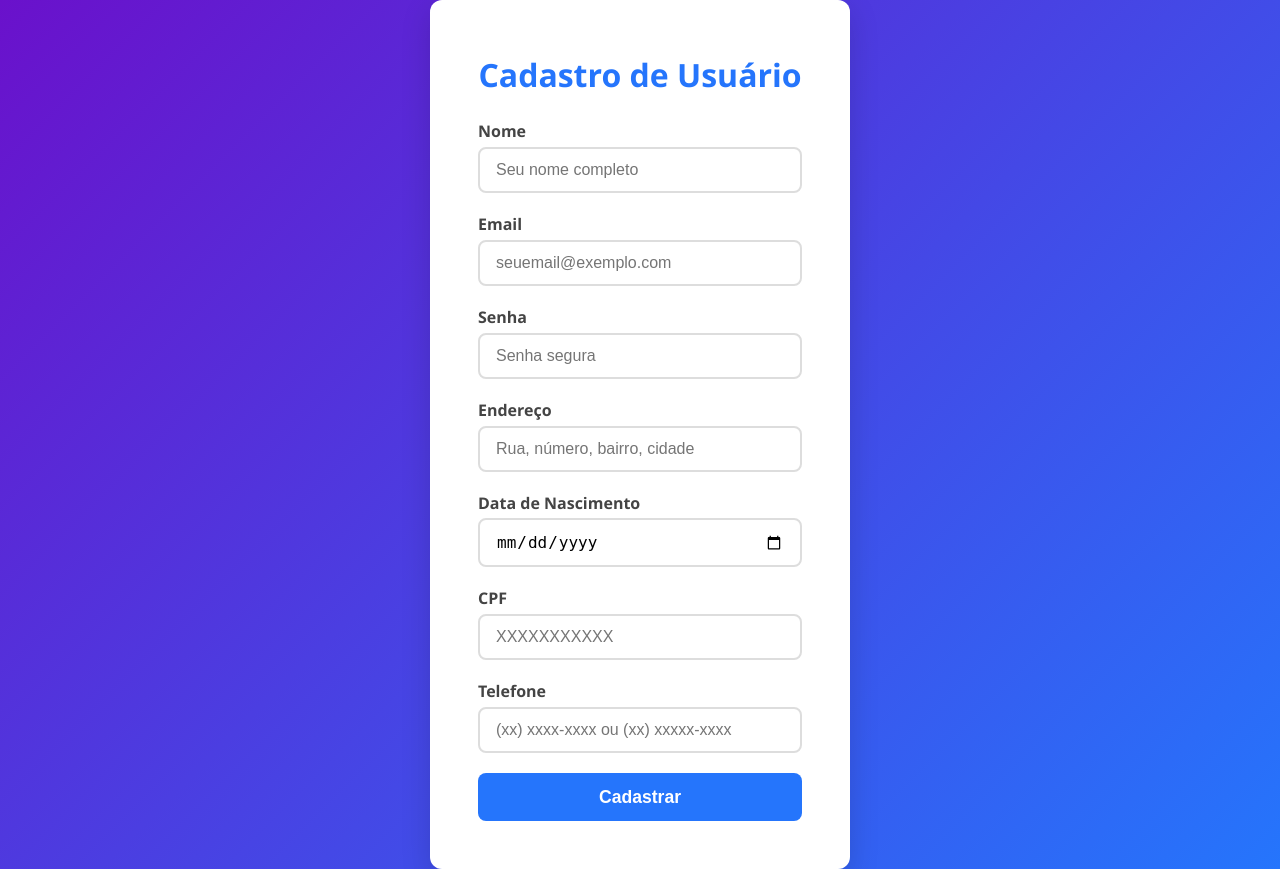
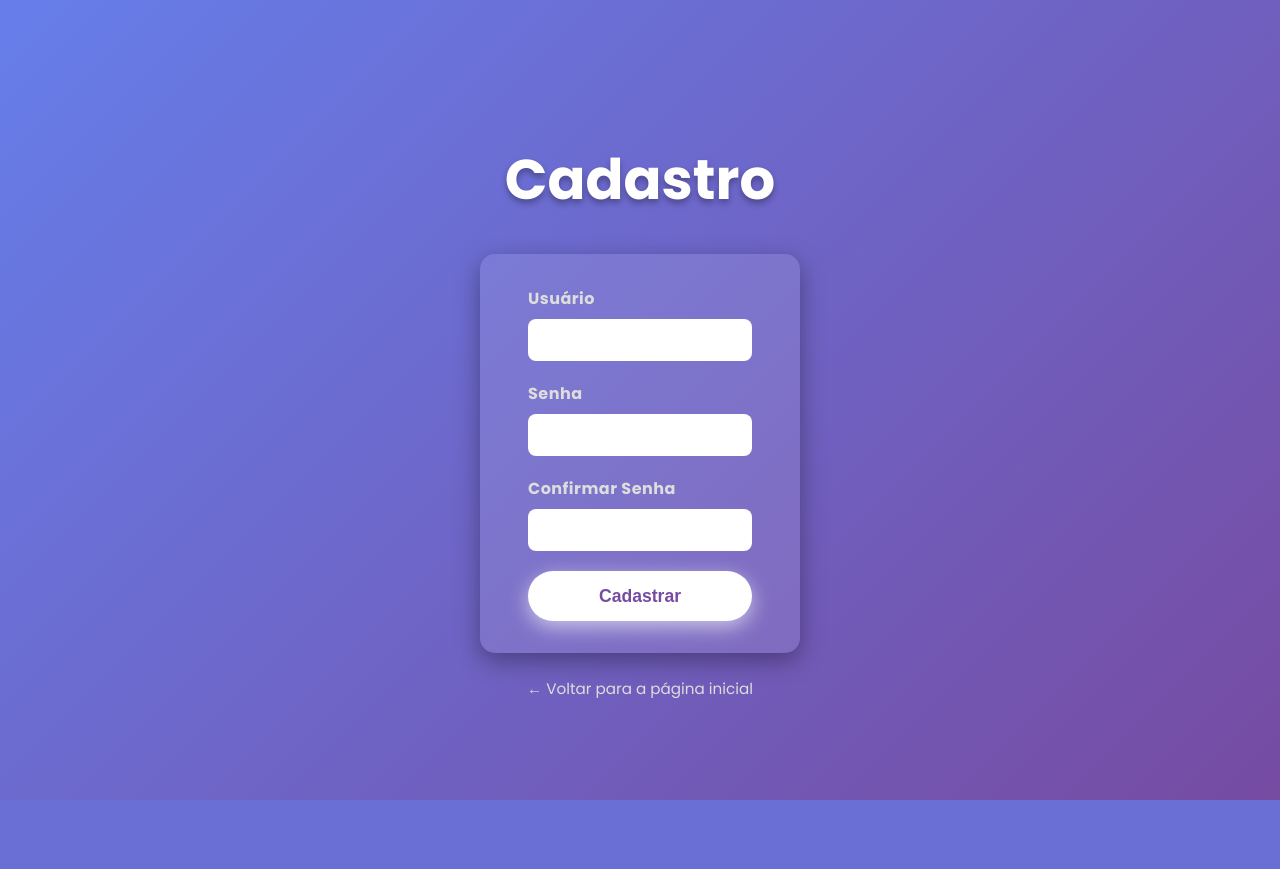
Before and after one commit to LarissaMatsu/Pagina-de-Cadastro, a Flask app: page /cadastro in a window 1280 px wide. After the commit the page ends 800 px from the top, so only its background shows below. Run offline with Flask 3, Linux system fonts and the light colour scheme.

Commit message:
Update cadastro.html

```diff
--- a/templates/cadastro.html
+++ b/templates/cadastro.html
@@ -3,186 +3,105 @@
 <head>
   <meta charset="UTF-8" />
   <meta name="viewport" content="width=device-width, initial-scale=1" />
-<title>Cadastro de Usuário</title>
+  <title>Cadastro</title>
   <style>
-  /* Reset some elements */
-  * {
+    @import url('https://fonts.googleapis.com/css2?family=Poppins:wght@400;700&display=swap');
+    body {
+      font-family: 'Poppins', sans-serif;
+      background: linear-gradient(135deg, #667eea, #764ba2);
+      color: #fff;
+      margin: 0; padding: 0;
+      display: flex; flex-direction: column; align-items: center; justify-content: center;
+      height: 100vh;
+      text-align: center;
+      overflow: hidden;
+    }
+    h1 {
+      font-weight: 700;
+      font-size: 3.5rem;
+      margin-bottom: 2rem;
+      text-shadow: 0 4px 6px rgba(0,0,0,0.3);
+    }
+    form {
+      background: rgba(255, 255, 255, 0.1);
+      padding: 2rem 3rem;
+      border-radius: 15px;
+      box-shadow: 0 8px 25px rgba(0,0,0,0.35);
+      width: 320px;
       box-sizing: border-box;
     }
-  body {
-    background: linear-gradient(135deg, #6a11cb 0%, #2575fc 100%);
-    font-family: 'Segoe UI', Tahoma, Geneva, Verdana, sans-serif;
-    margin: 0;
-    padding: 0;
-    min-height: 100vh;
-    display: flex;
-    align-items: center;
-    justify-content: center;
+    label {
+      display: block;
+      text-align: left;
+      margin-bottom: 0.5rem;
+      font-weight: 600;
+      font-size: 1rem;
+      letter-spacing: 0.03em;
+      color: #ddd;
     }
-  .container {
-    background: white;
-    border-radius: 12px;
-    max-width: 420px;
+    input[type="text"], input[type="password"] {
       width: 100%;
-    padding: 2rem 3rem;
-    box-shadow: 0 10px 30px rgba(0,0,0,0.15);
-  }
-  h1 {
-    margin-bottom: 1.5rem;
-    text-align: center;
-    color: #2575fc;
-  }
-  form {
-    display: flex;
-    flex-direction: column;
-  }
-  label {
-    margin-bottom: 0.3rem;
-    font-weight: 600;
-    color: #444;
-  }
-  input[type="text"],
-  input[type="password"],
-  input[type="email"],
-  input[type="tel"],
-  input[type="date"],
-  input[type="number"] {
       padding: 0.75rem 1rem;
       margin-bottom: 1.25rem;
+      border-radius: 8px;
+      border: none;
       font-size: 1rem;
-    border: 2px solid #ddd;
-    border-radius: 8px;
-    transition: border-color 0.3s ease;
+      box-sizing: border-box;
+      outline-offset: 2px;
+      transition: outline-offset 0.2s ease;
     }
-  input[type="text"]:focus,
-  input[type="password"]:focus,
-  input[type="email"]:focus,
-  input[type="tel"]:focus,
-  input[type="date"]:focus,
-  input[type="number"]:focus {
-    border-color: #2575fc;
+    input[type="text"]:focus, input[type="password"]:focus {
+      outline: 3px solid #764ba2;
+      outline-offset: 0;
+      background-color: #fff;
+      color: #764ba2;
+    }
+    button {
+      width: 100%;
+      background: #fff;
+      color: #764ba2;
+      font-weight: 700;
+      font-size: 1.1rem;
+      padding: 0.9rem;
+      border: none;
+      border-radius: 50px;
+      cursor: pointer;
+      box-shadow: 0 6px 20px rgba(255,255,255,0.6);
+      transition: background-color 0.3s ease, transform 0.3s ease;
+      user-select: none;
+    }
+    button:hover, button:focus {
+      background: #5a3e9e;
+      color: #fff;
+      box-shadow: 0 8px 25px rgba(0,0,0,0.3);
+      transform: translateY(-3px);
       outline: none;
     }
-  button {
-    background: #2575fc;
-    color: white;
-    font-weight: 700;
-    padding: 0.85rem;
-    border: none;
-    border-radius: 8px;
-    font-size: 1.1rem;
-    cursor: pointer;
-    transition: background 0.3s ease;
+    .back-link {
+      margin-top: 1.5rem;
+      display: inline-block;
+      color: #ddd;
+      text-decoration: none;
+      font-size: 0.95rem;
+      transition: color 0.3s ease;
     }
-  button:hover {
-    background: #1b54c8;
-  }
-  .message {
-    margin-top: 1rem;
-    text-align: center;
-    font-weight: 600;
-  }
-  .error {
-    color: #e63946;
-  }
-  .success {
-    color: #2a9d8f;
+    .back-link:hover {
+      color: #fff;
+      text-decoration: underline;
     }
   </style>
 </head>
 <body>
-  <div class="container">
-    <h1>Cadastro de Usuário</h1>
-    <form id="registrationForm" novalidate>
-      <label for="nome">Nome</label>
-      <input type="text" id="nome" name="nome" placeholder="Seu nome completo" required />
-
-      <label for="email">Email</label>
-      <input type="email" id="email" name="email" placeholder="seuemail@exemplo.com" required />
-
-      <label for="senha">Senha</label>
-      <input type="password" id="senha" name="senha" placeholder="Senha segura" required minlength="6" />
-
-      <label for="endereco">Endereço</label>
-      <input type="text" id="endereco" name="endereco" placeholder="Rua, número, bairro, cidade" required />
-
-      <label for="dataNascimento">Data de Nascimento</label>
-      <input type="date" id="dataNascimento" name="dataNascimento" required />
-
-      <label for="cpf">CPF</label>
-      <input type="number" id="cpf" name="cpf" placeholder="XXXXXXXXXXX" required pattern="\d{11}" />
-
-      <label for="telefone">Telefone</label>
-      <input type="tel" id="telefone" name="telefone" placeholder="(xx) xxxx-xxxx ou (xx) xxxxx-xxxx" required pattern="^\(?\d{2}\)?\s?\d{4,5}-?\d{4}$" />
-
+  <h1>Cadastro</h1>
+  <form action="/cadastro" method="POST" novalidate>
+    <label for="username">Usuário</label>
+    <input type="text" id="username" name="username" required autocomplete="username" />
+    <label for="password">Senha</label>
+    <input type="password" id="password" name="password" required autocomplete="new-password" />
+    <label for="confirm_password">Confirmar Senha</label>
+    <input type="password" id="confirm_password" name="confirm_password" required autocomplete="new-password" />
     <button type="submit">Cadastrar</button>
   </form>
-    <div id="formMessage" class="message" aria-live="polite"></div>
-  </div>
-
-<script>
-  const form = document.getElementById('registrationForm');
-  const formMessage = document.getElementById('formMessage');
-
-  form.addEventListener('submit', (event) => {
-    event.preventDefault();
-
-    formMessage.textContent = '';
-    formMessage.className = 'message';
-
-    const nome = form.nome.value.trim();
-    const email = form.email.value.trim();
-    const senha = form.senha.value;
-    const endereco = form.endereco.value.trim();
-    const dataNascimento = form.dataNascimento.value;
-    const cpf = form.cpf.value.trim();
-    const telefone = form.telefone.value.trim();
-
-    // Validation
-    const errors = [];
-
-    if (nome.length < 2) {
-      errors.push('O nome deve conter ao menos 2 caracteres.');
-    }
-
-    const emailPattern = /^[^\s@]+@[^\s@]+\.[^\s@]+$/;
-    if (!emailPattern.test(email)) {
-      errors.push('Email inválido.');
-    }
-
-    if (senha.length < 6) {
-      errors.push('A senha deve ter ao menos 6 caracteres.');
-    }
-
-    if (endereco.length < 5) {
-      errors.push('Endereço muito curto.');
-    }
-
-    if (!dataNascimento) {
-      errors.push('Data de Nascimento é obrigatória.');
-    }
-
-    const cpfPattern = /^\d{11}$/;
-    if (!cpfPattern.test(cpf)) {
-      errors.push('CPF inválido. Utilize apenas números.');
-    }
-
-    const telefonePattern = /^\(?\d{2}\)?\s?\d{4,5}-?\d{4}$/;
-    if (!telefonePattern.test(telefone)) {
-      errors.push('Telefone inválido. Use formato (xx) xxxx-xxxx ou (xx) xxxxx-xxxx.');
-    }
-
-    if (errors.length > 0) {
-      formMessage.textContent = errors.join(' ');
-      formMessage.classList.add('error');
-      return;
-    }
-
-    // If valid - simulate submission success
-    formMessage.textContent = 'Cadastro realizado com sucesso! Obrigado.';
-    formMessage.classList.add('success');
-    form.reset();
-  });
-</script>
+  <a class="back-link" href="/">← Voltar para a página inicial</a>
 </body>
 </html>
```
Lines whose indentation alone changed are shown as unchanged.
